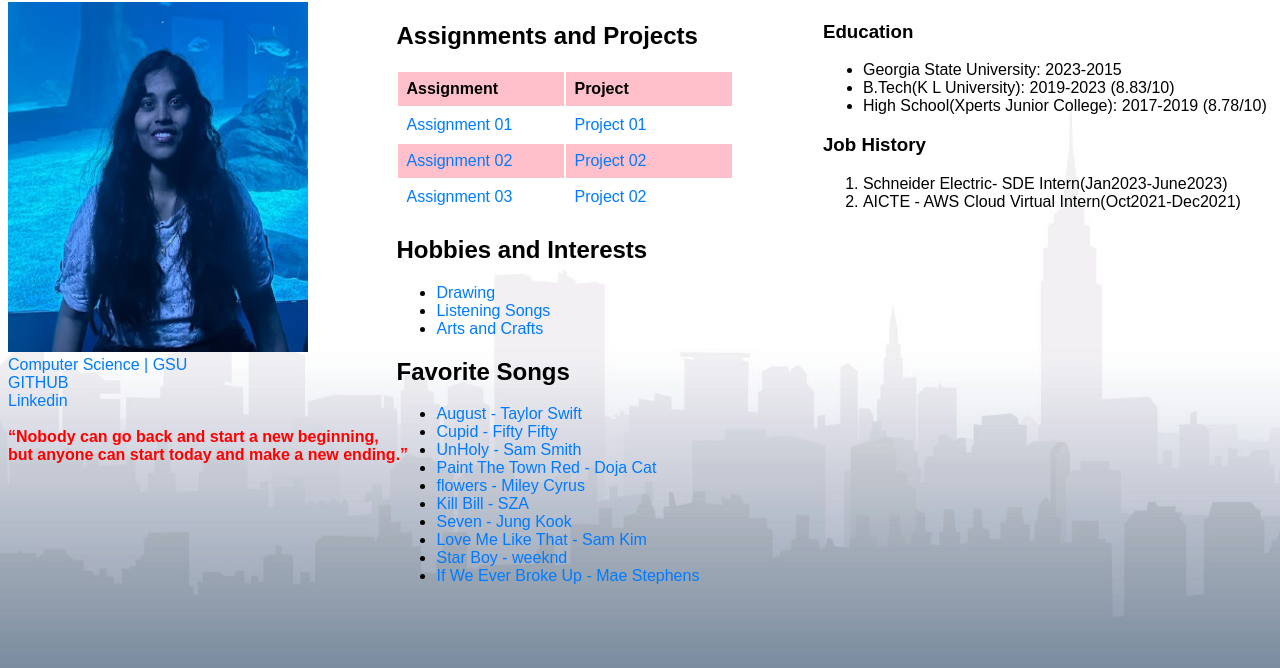
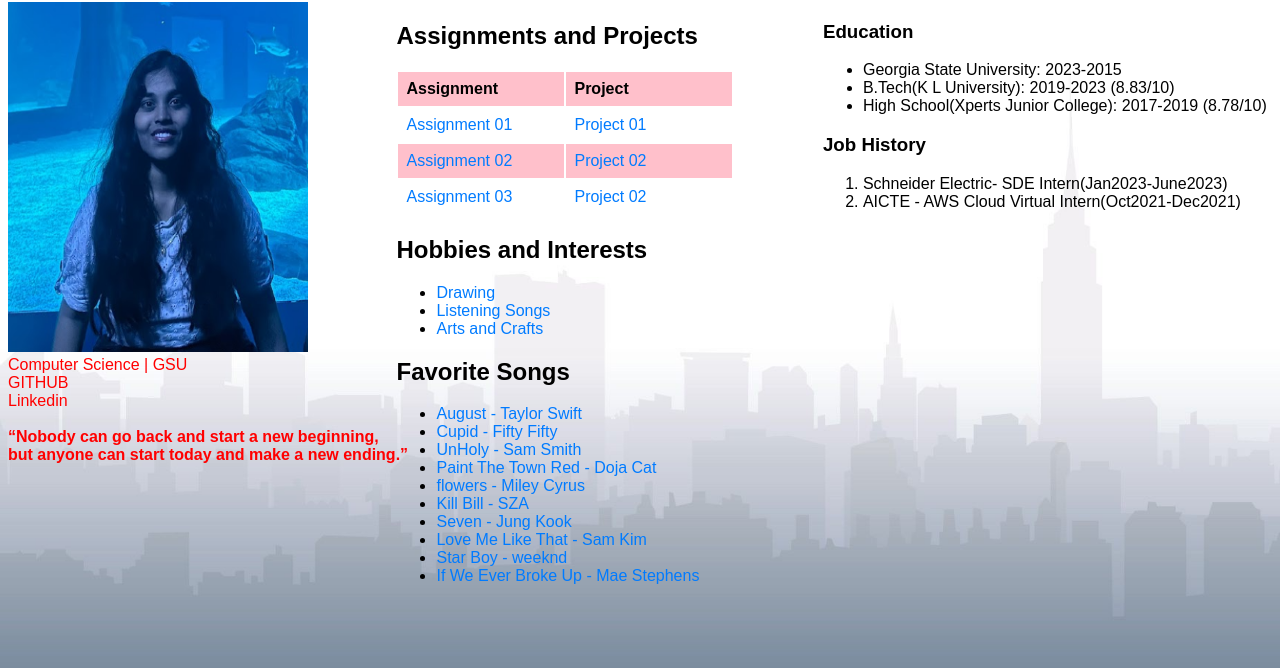
Before and after one commit to tadipaneni/Web_Programming, a plain HTML site: page hw_1/index.html in a window 1280 px wide. Shown: the part 126-794 px from the top of the page. Drawn offline with Linux system fonts and the light colour scheme.

Commit message:
Update index.html

```diff
--- a/hw_1/index.html
+++ b/hw_1/index.html
@@ -13,11 +13,12 @@
 </header>
 
 <div class="content">
+
 <div>
 <img src="shreya.png" alt="shreya"width="300" height="350"><br>
-<a href="http://www.cs.gsu.edu/">Computer Science | GSU</a><br>
-<a href="https://github.com/tadipaneni/Web_Programming">GITHUB  </a><br>
-<a href="https://www.linkedin.com/in/shreya-tadipaneni-22a4451a6/">Linkedin </a><br><br>
+<a class="red" href="http://www.cs.gsu.edu/">Computer Science | GSU</a><br>
+<a class="red" href="https://github.com/tadipaneni/Web_Programming">GITHUB  </a><br>
+<a class="red" href="https://www.linkedin.com/in/shreya-tadipaneni-22a4451a6/">Linkedin </a><br><br>
 	<span class="red-bold">“Nobody can go back and start a new beginning, <br>but anyone can start today and make a new ending.”</span>
 </div>
 
```
